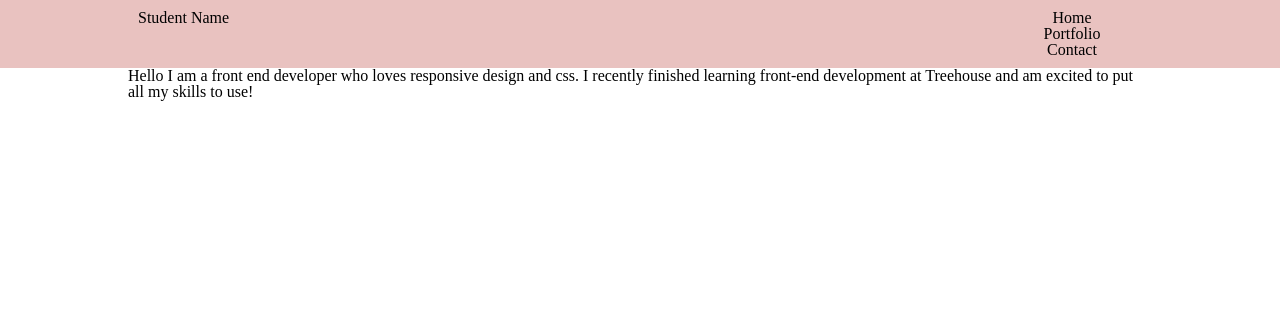
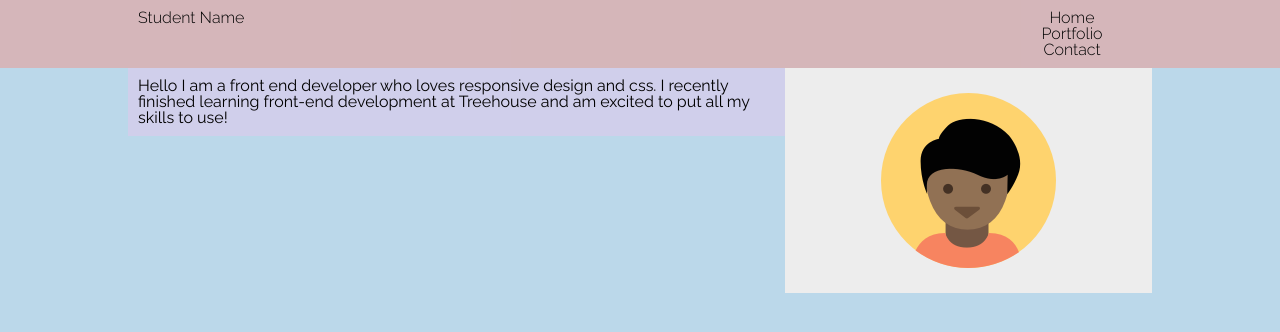
Before and after one commit to jonwalz/Treehouse_project2, a plain HTML site: page index.html in a window 1280 px wide. Drawn offline with Linux system fonts and the light colour scheme.

Commit message:
Added more content, images, and styles

```diff
--- a/index.html
+++ b/index.html
@@ -3,6 +3,7 @@
 
 <head>
     <title>Portfolio Project 2</title>
+    <link href='https://fonts.googleapis.com/css?family=Raleway:400,300' rel='stylesheet' type='text/css'>
     <link rel="stylesheet" href="styles.css">
 </head>
 
@@ -19,8 +20,12 @@
 </div>
 
 <div class="section1">
+    <img src="Images/responsive-layout-profile.png" alt="A photo of Student" class="profile-image">
     <p>Hello I am a front end developer who loves responsive design and css. I recently finished learning front-end
-        development at Treehouse and am excited to put all my skills to use!</p>
+        development at Treehouse and am excited to put all my skills to use!
+
+    </p>
+
 </div>
 
 <div class="portfolio">
--- a/styles.css
+++ b/styles.css
@@ -60,7 +60,7 @@ table {
     background: rgba(224, 169, 165, 0.7);
     min-height: 30px;
     padding: 10px;
-    /*position: fixed;*/
+    position: fixed;
     text-align: center;
     transition: background-color .6s;
     top: 0;
@@ -81,9 +81,24 @@ table {
     width: 180px;
 }
 body {
-    top: 60px;
+    margin-top: 68px;
+    background: rgba(173, 208, 230, 0.82);
+    font-family: 'Raleway', sans-serif;
 }
 .section1 {
     width: 80%;
     margin: 0 auto;
+    font-family: 'Raleway', sans-serif;
+    /*position: relative;*/
 }
+.section1 p {
+    /*display: inline-block;*/
+    padding: 10px;
+    background: rgba(208, 207, 235, 1);
+    /*position: absolute;*/
+}
+.profile-image {
+    display: inline-block;
+    float: right;
+    right: 0;
+}
```
